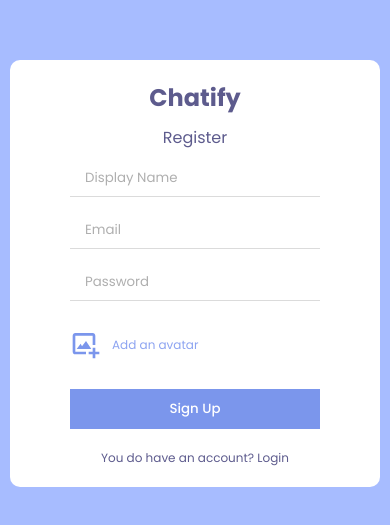
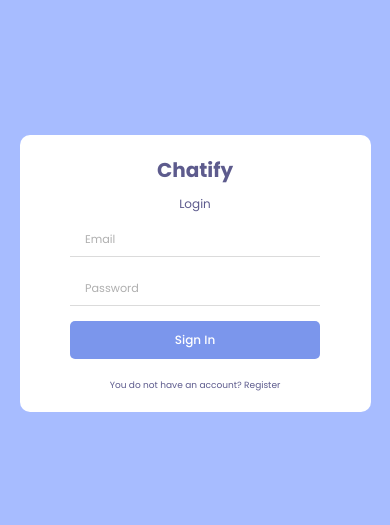
Before and after one commit to Pappyjay23/chat-app, a React (Vite) app: page / in a window 390 px wide. Shown: the part 149-674 px from the top of the page. Built offline with nearby package versions, Linux system fonts and the light colour scheme.

Commit message:
feat: Added responsive queries to the login page

```diff
--- a/src/App.jsx
+++ b/src/App.jsx
@@ -6,8 +6,8 @@ import './style.scss'
 function App() {
 	return (
 		<>
-			{/* <Login /> */}
-			<Register />
+			<Login />
+			{/* <Register /> */}
 			{/* <Home /> */}
 		</>
 	);
--- a/src/style.scss
+++ b/src/style.scss
@@ -3,6 +3,24 @@
 	padding: 0;
 	box-sizing: border-box;
 	font-family: "Poppins", sans-serif;
+}
+
+@mixin mobile {
+	@media screen and (min-width: 320px) {
+		@content;
+	}
+}
+
+@mixin tablet {
+	@media screen and (min-width: 768px) {
+		@content;
+	}
+}
+
+@mixin laptop {
+	@media screen and (min-width: 1024px) {
+		@content;
+	}
 }
 
 .formContainer {
@@ -14,22 +32,37 @@
 
 	.formWrapper {
 		background-color: white;
-		padding: 20px 60px;
+		padding: 20px 30px;
 		border-radius: 10px;
 		display: flex;
 		flex-direction: column;
 		gap: 10px;
 		align-items: center;
+		width: 90%;
+		margin: 0 auto;
+
+		@include tablet{
+			padding: 20px 60px;
+			width: fit-content;
+		}
 
 		.logo {
 			color: #5d5b8d;
 			font-weight: bold;
-			font-size: 24px;
+			font-size: 20px;
+
+			@include tablet{
+				font-size: 24px;
+			}
 		}
 
 		.title {
 			color: #5d5b8d;
-			font-size: 16px;
+			font-size: 12px;
+
+			@include tablet{
+				font-size: 16px;
+			}
 		}
 
 		form {
@@ -45,9 +78,14 @@
 				background: transparent;
 				width: 250px;
 				color: #5d5b8d;
+				font-size: 70%;
 
 				&::placeholder {
 					color: rgb(175, 175, 175);
+				}
+
+				@include tablet{
+					font-size: 80%;
 				}
 			}
 
@@ -72,13 +110,23 @@
 				font-weight: 500;
 				border: none;
 				cursor: pointer;
+				border-radius: 5px;
+				font-size: 75%;
+
+				@include tablet{
+					font-size: 90%;
+				}
 			}
 		}
 
 		p {
 			color: #5d5b8d;
-			font-size: 12px;
+			font-size: 9px;
 			margin-top: 10px;
+
+			@include tablet{
+				font-size: 12px;
+			}
 		}
 	}
 }
```
